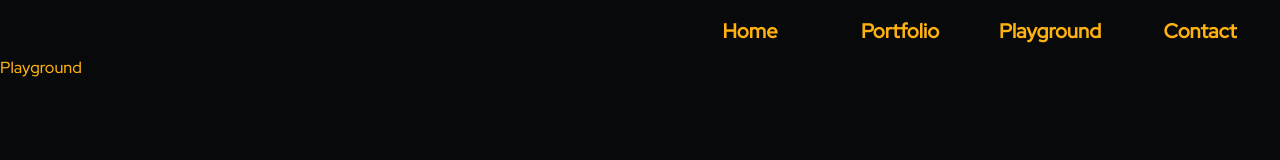
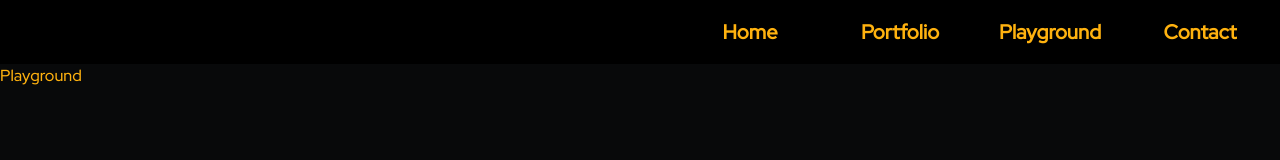
Before and after one commit to satyamsharan/project-ansikte, a Next.js app: page /playground in a window 1280 px wide. Shown: the top 160 px of the page. Built offline with nearby package versions, Linux system fonts and the light colour scheme.

Commit message:
Improved menu

```diff
--- a/app/contact/page.tsx
+++ b/app/contact/page.tsx
@@ -1,7 +1,7 @@
 export default function Page() {
     return(
         <>
-            <div className="pt-14">Contact</div>
+            <div className="pt-[52px] lg:pt-[64px]">Contact</div>
         </>
     );
 }
--- a/app/page.tsx
+++ b/app/page.tsx
@@ -14,7 +14,7 @@ export default function Page() {
   return (
     <div className="h-screen w-screen" >
       <LorenzAttractor />
-      <div className={(!showInfoButton?`hidden`:``)+` info opacity-60 top-[40px] lg:top-[100px] max-w-sm lg:max-w-lg select-none`}>
+      <div className={(!showInfoButton?`hidden`:`fadeIn`)+` info opacity-60 top-[40px] lg:top-[100px] max-w-sm lg:max-w-lg select-none`}>
         <div className='p-6 text-center mt-[10px]'>
           <div className={`cursor-pointer text-white text-xs lg:text-base`} onClick={()=>setShowInfoState(showInfoState==1?2:1)}>Lorenz Attractor</div>
           <div className={(showInfoState==0?`hidden `:``)+(showInfoState==1?`fadeIn `:`fadeOut `)+` p-3 text-center rounded-lg border border-transparent transition-colors border-neutral-50 bg-neutral-50 text-right`}>
--- a/app/playground/page.tsx
+++ b/app/playground/page.tsx
@@ -1,7 +1,7 @@
 export default function Page() {
     return(
         <>
-            <div className="pt-14">Playground</div>
+            <div className="pt-[52px] lg:pt-[64px]">Playground</div>
         </>
     );
 }
--- a/app/portfolio/page.tsx
+++ b/app/portfolio/page.tsx
@@ -1,7 +1,7 @@
 export default function Page() {
     return(
         <>
-            <div className="pt-14">Portfolio</div>
+            <div className="pt-[52px] lg:pt-[64px]">Portfolio</div>
         </>
     );
 }
--- a/app/ui/globals.css
+++ b/app/ui/globals.css
@@ -121,3 +121,14 @@ body {
     display: none;
   }
 }
+
+.headerBack{
+  position: fixed;
+  z-index: 10;
+  left: 0px;
+  right: 0px;
+  transition: background-color 1s ease-in-out;
+}
+.headerBackActive{
+  background-color: black;
+}
--- a/app/ui/header/Header.tsx
+++ b/app/ui/header/Header.tsx
@@ -21,6 +21,7 @@ export function Header(){
     console.log(size);
 
     return(
+        <div className={(!isHomePage?`min-h-[52px] lg:min-h-[64px] headerBackActive`:``)+` headerBack border border-transparent transition-colors`}>
             <div className={'header p-1 b-[40] lg:b-[100]'} style={{transform: isHomePage?'translateY('+(size.height-(height*3))+'px)':'translateX('+((size.width-width)/2)+'px)'}}>
                 <div className="flex items-center justify-center">
                     <NavItem linkLabel="Home" link="/" />
@@ -29,5 +30,6 @@ export function Header(){
                     <NavItem linkLabel="Contact" link="/contact" />
                 </div>
             </div>
+        </div>
     );
 }
```
Lines whose indentation alone changed are shown as unchanged.
